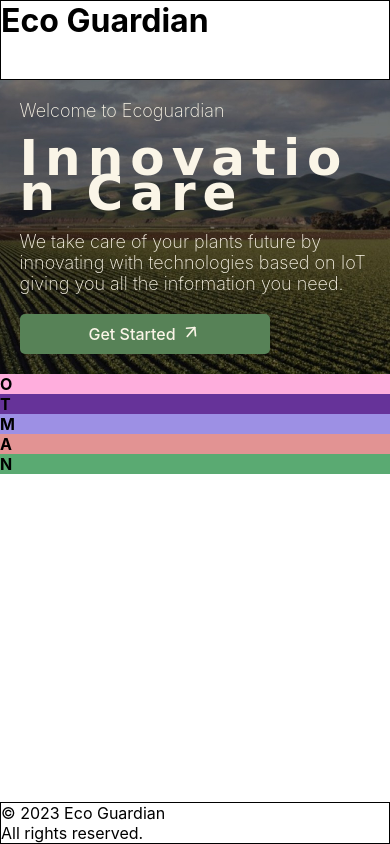
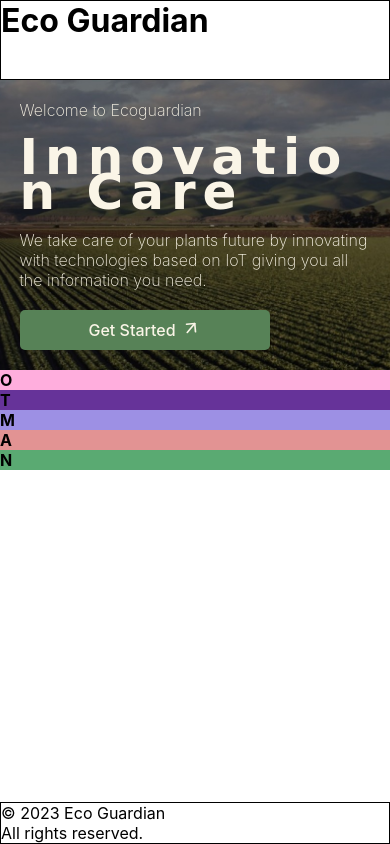
Before and after one commit to wemade-IoT/landing-page-updated, a website built with Vite: page index.html in a window 390 px wide. Built offline with nearby package versions, Linux system fonts and the light colour scheme.

Commit message:
style: changed font size for tablet and laptop breakpoints

```diff
--- a/src/style/home/hero.css
+++ b/src/style/home/hero.css
@@ -74,25 +74,39 @@
   }
 
   .hero_content div:nth-child(1) > h1{
-    font-size: 50px;
+    font-size: 40px;
   }
 
   .hero_content div:nth-child(1) > h6{
-    font-size: 18px;
+    font-size: 14px;
   }
 
   .hero_content div:nth-child(1) > p {
-    font-size: 18px;
+    font-size: 14px;
   }
 }
 
 @media screen and (max-width: 768px) {
 
+  .hero_content div:nth-child(2){
+    display: none;
+  }
+
+  .hero_content div:nth-child(1) > h1{
+    font-size: 50px;
+  }
+
+  .hero_content div:nth-child(1) > h6{
+    font-size: 16px;
+  }
+
+  .hero_content div:nth-child(1) > p {
+    font-size: 16px;
+  }
+}
+
+@media screen and (max-width: 480px) {
   .hero_content div:nth-child(1) > h1{
     width: 100%;
   }
-
-  .hero_content div:nth-child(2){
-    display: none;
-  }
 }
```
